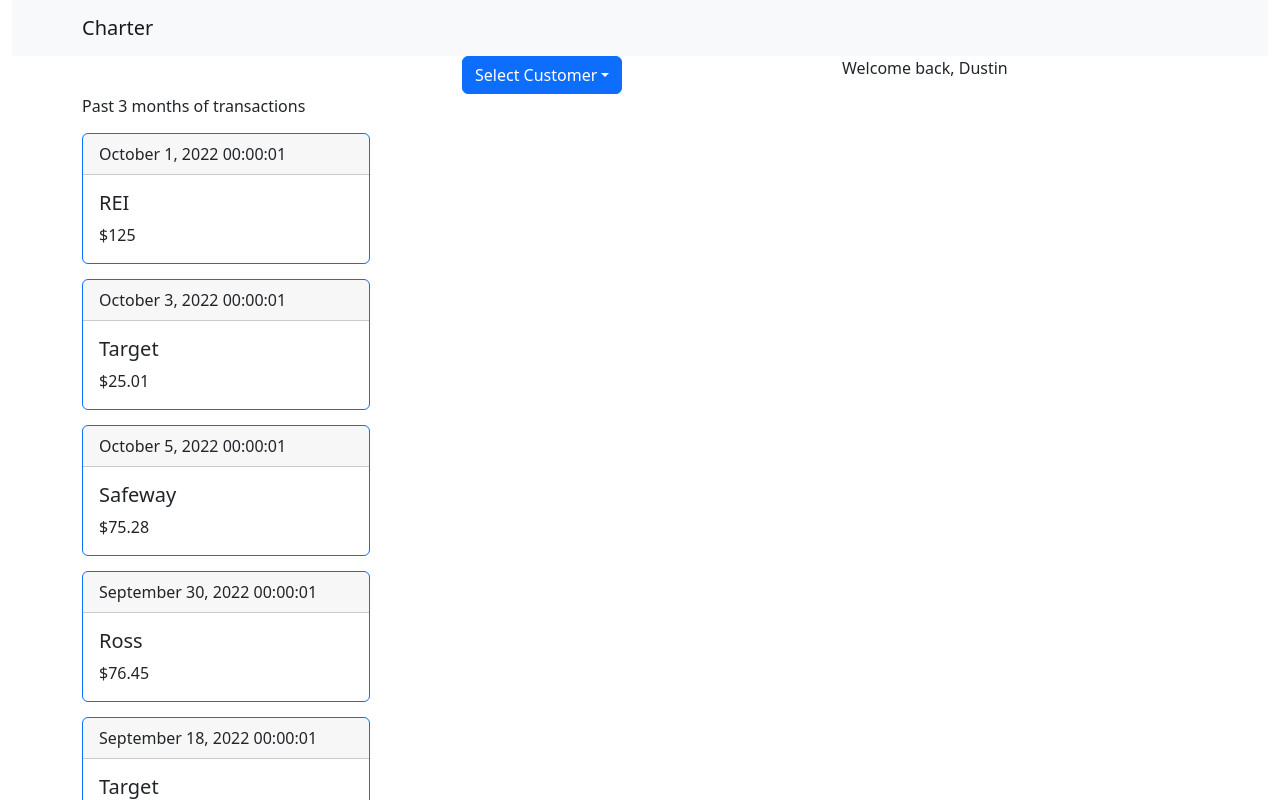
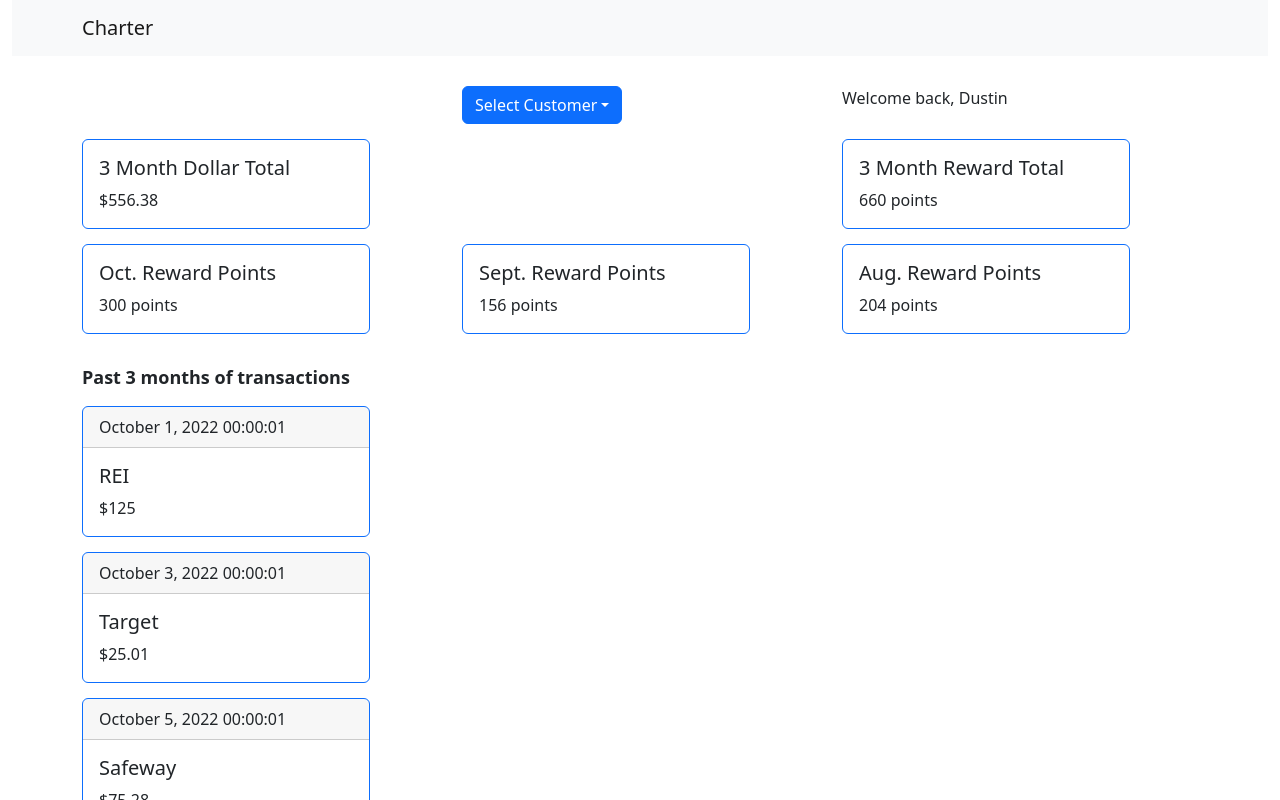
Before and after one commit to DW579/rewards_program, a React (Create React App) app in the folder client/: page / in a window 1280 px wide. Shown: the top 800 px of the page. Built offline with nearby package versions, Linux system fonts and the light colour scheme.

Commit message:
Implemented logic for points

```diff
--- a/client/src/components/dashboard.js
+++ b/client/src/components/dashboard.js
@@ -7,6 +7,7 @@
 import data from '../data/data.json';
 
 import Transaction from "./transaction";
+import Totals from "./totals";
 
 export default class Dashboard extends Component {
     constructor(props) {
@@ -14,9 +15,16 @@
 
         this.state = {
             customer: "Dustin",
-            transactions: []
+            transactions: [],
+            dollar_total: 0,
+            reward_total: 0,
+            reward_oct: 0,
+            reward_sept: 0,
+            reward_aug: 0
         }
     }
+
+
 
     componentDidMount() {
         // Simulate an asynchronous API call to fetch data
@@ -30,33 +38,89 @@
 
         getAllData()
             .then(data => {
-                let current_customer_transactions = [];
+                // Initial totals of dollar and points
+                const filtered_transactions = data.data.filter(transaction => transaction.customer.includes(this.state.customer));
+                const [dollar_total, reward_total, reward_total_oct, reward_total_sept, reward_total_aug] = this.calculateTotals(filtered_transactions);
 
-                // Loop through data and only include transactions that are associated to the current customer
-                for(const transaction of data.data) {
-                    if(transaction.customer === this.state.customer) {
-                        current_customer_transactions.push(transaction);
-                    }
-                }
-
-                // Add the transactions of the current customer to state
                 this.setState({
-                    transactions: current_customer_transactions
+                    transactions: data.data,
+                    dollar_total: dollar_total,
+                    reward_total: reward_total,
+                    reward_oct: reward_total_oct,
+                    reward_sept: reward_total_sept,
+                    reward_aug: reward_total_aug
                 })
             })
 
     }
 
+    calculateTotals(transactions){
+        let dollar_total = 0;
+        let reward_total = 0;
+        let dollar_total_oct = 0;
+        let dollar_total_sept = 0;
+        let dollar_total_aug = 0;
+        let reward_total_oct = 0;
+        let reward_total_sept = 0;
+        let reward_total_aug = 0;
+
+        // Calculate dollar totals for the past 3 months
+        for(const transaction of transactions) {
+            const date = new Date(transaction.date);
+
+            if(date.getMonth() === 9) {
+                dollar_total_oct += transaction.total;
+            }
+            if(date.getMonth() === 8) {
+                dollar_total_sept += transaction.total;
+            }
+            if(date.getMonth() === 7) {
+                dollar_total_aug += transaction.total;
+            }
+
+        }
+
+        dollar_total = dollar_total_oct + dollar_total_sept + dollar_total_aug;
+
+        // Calculate reward totals for the past 3 months
+        if(dollar_total_oct >= 50 && dollar_total_oct > 100) {
+            reward_total_oct += 50;
+            reward_total_oct += (Math.floor(dollar_total_oct) - 100) * 2;
+        }
+
+        if(dollar_total_sept >= 50 && dollar_total_sept > 100) {
+            reward_total_sept += 50;
+            reward_total_sept += (Math.floor(dollar_total_sept) - 100) * 2;
+        }
+
+        if(dollar_total_aug >= 50 && dollar_total_aug > 100) {
+            reward_total_aug += 50;
+            reward_total_aug += (Math.floor(dollar_total_aug) - 100) * 2;
+        }
+
+        reward_total = reward_total_oct + reward_total_sept + reward_total_aug;
+
+        return [dollar_total.toFixed(2), reward_total, reward_total_oct, reward_total_sept, reward_total_aug];
+    }
+
     handleCustomer(customer) {
+        const filtered_transactions = this.state.transactions.filter(transaction => transaction.customer.includes(customer));
+        const [dollar_total, reward_total, reward_total_oct, reward_total_sept, reward_total_aug] = this.calculateTotals(filtered_transactions);
+
         this.setState({
-            customer: customer
+            customer: customer,
+            dollar_total: dollar_total,
+            reward_total: reward_total,
+            reward_oct: reward_total_oct,
+            reward_sept: reward_total_sept,
+            reward_aug: reward_total_aug
         })
     }
 
     render() {
         return (
             <Container>
-                <Row>
+                <Row style={{ marginTop: '30px' }}>
                     <Col></Col>
                     <Col>
                         <Dropdown>
@@ -73,12 +137,46 @@
                     <Col>Welcome back, {this.state.customer}</Col>
                 </Row>
                 <Row>
-                    {/* Totals */}
+                    <Col>
+                        <Totals
+                            title="3 Month Dollar Total"
+                            total={this.state.dollar_total}
+                            dollar={true}
+                        ></Totals>
+                    </Col>
+                    <Col></Col>
+                    <Col>
+                        <Totals
+                            title="3 Month Reward Total"
+                            total={this.state.reward_total}
+                            dollar={false}
+                        ></Totals>
+                    </Col>
                 </Row>
                 <Row>
-                    {/* Sub totals */}
+                    <Col>
+                        <Totals
+                            title="Oct. Reward Points"
+                            total={this.state.reward_oct}
+                            dollar={false}
+                        ></Totals>
+                    </Col>
+                    <Col>
+                        <Totals
+                            title="Sept. Reward Points"
+                            total={this.state.reward_sept}
+                            dollar={false}
+                        ></Totals>
+                    </Col>
+                    <Col>
+                        <Totals
+                            title="Aug. Reward Points"
+                            total={this.state.reward_aug}
+                            dollar={false}
+                        ></Totals>
+                    </Col>
                 </Row>
-                <Row>
+                <Row style={{ marginTop: '30px', fontWeight: 'bold', fontSize: '18px' }}>
                     <Col>
                         Past 3 months of transactions
                     </Col>
@@ -86,12 +184,13 @@
                 <Row>
                     <Col>
                         {
-                            this.state.transactions.map(transaction => (
+                            // Populate transactions that are filtered according to the current customer
+                            this.state.transactions.filter(transaction => transaction.customer.includes(this.state.customer)).map(filteredTransaction => (
                                 <Transaction
-                                    key={transaction.id}
-                                    date={transaction.date}
-                                    name={transaction.name}
-                                    total={transaction.total}
+                                    key={filteredTransaction.id}
+                                    date={filteredTransaction.date}
+                                    name={filteredTransaction.name}
+                                    total={filteredTransaction.total}
                                 ></Transaction>
                             ))
                         }
--- /dev/null
+++ b/client/src/components/totals.js
@@ -0,0 +1,34 @@
+import React, { Component } from "react";
+import Card from 'react-bootstrap/Card';
+
+export default class Totals extends Component {
+    constructor(props) {
+        super(props);
+
+        this.state = {
+            title: this.props.title,
+            total: this.props.total,
+            dollar: this.props.dollar
+        }
+    }
+
+    render() {
+        let text;
+
+        if(this.state.dollar) {
+            text = <Card.Text>${this.props.total}</Card.Text>
+        }
+        else {
+            text = <Card.Text>{this.props.total} points</Card.Text>
+        }
+
+        return(
+                <Card border="primary" style={{ width: '18rem', marginTop: '15px' }}>
+                    <Card.Body>
+                        <Card.Title>{this.state.title}</Card.Title>
+                        {text}
+                    </Card.Body>
+                </Card>
+        )
+    }
+}
```
